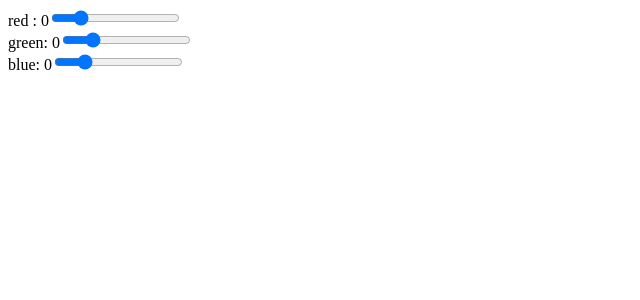
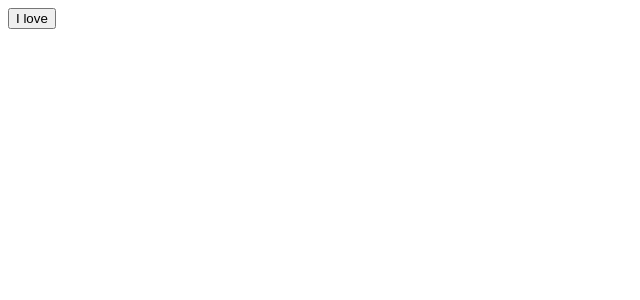
Before and after one commit to AndreiShilov/react-tutorial, a React app: page / in a window 1280 px wide. Shown: the top 300 px of the page, without its empty margins (0-640 px from the left). Built offline with nearby package versions, Linux system fonts and the light colour scheme.

Commit message:
Lesson 8 Children Props

```diff
--- a/app/App.jsx
+++ b/app/App.jsx
@@ -3,52 +3,21 @@ import ReactDom from 'react-dom';
 
 
 class App extends Component {
-    constructor() {
-        super();
-        this.state = {
-            red: 0,
-            green: 0,
-            blue: 0
-        };
-        this.update = this.update.bind(this)
+    render(){
+        return <Button>I <Heart/></Button>
     }
+};
 
-    update(e) {
-        this.setState({
-            red: ReactDom.findDOMNode(this.refs.red).value,
-            green: ReactDom.findDOMNode(this.refs.green).value,
-            blue: ReactDom.findDOMNode(this.refs.blue).value
-        })
-    }
-
-    render() {
-        return (
-            <div>
-                <div>
-                    red : {this.state.red}
-                    <Slider ref="red" update={this.update}/>
-                </div>
-                <div>
-                    green: {this.state.green}
-                    <Slider ref="green" update={this.update}/>
-                </div>
-                <div>
-                    blue: {this.state.blue}
-                    <Slider ref="blue" update={this.update}/>
-                </div>
-            </div>
-        )
+class Button extends Component{
+    render(){
+        return <button>{this.props.children}</button>
     }
 }
 
-class Slider extends Component {
-    render() {
-        return (
-            <input type="range" min="0" max="250" onChange={this.props.update}/>
-        )
-    }
+
+const Heart = (props) => {
+    return <span>love</span>
 }
-
 
 ReactDom.render(
     <App />,
```
